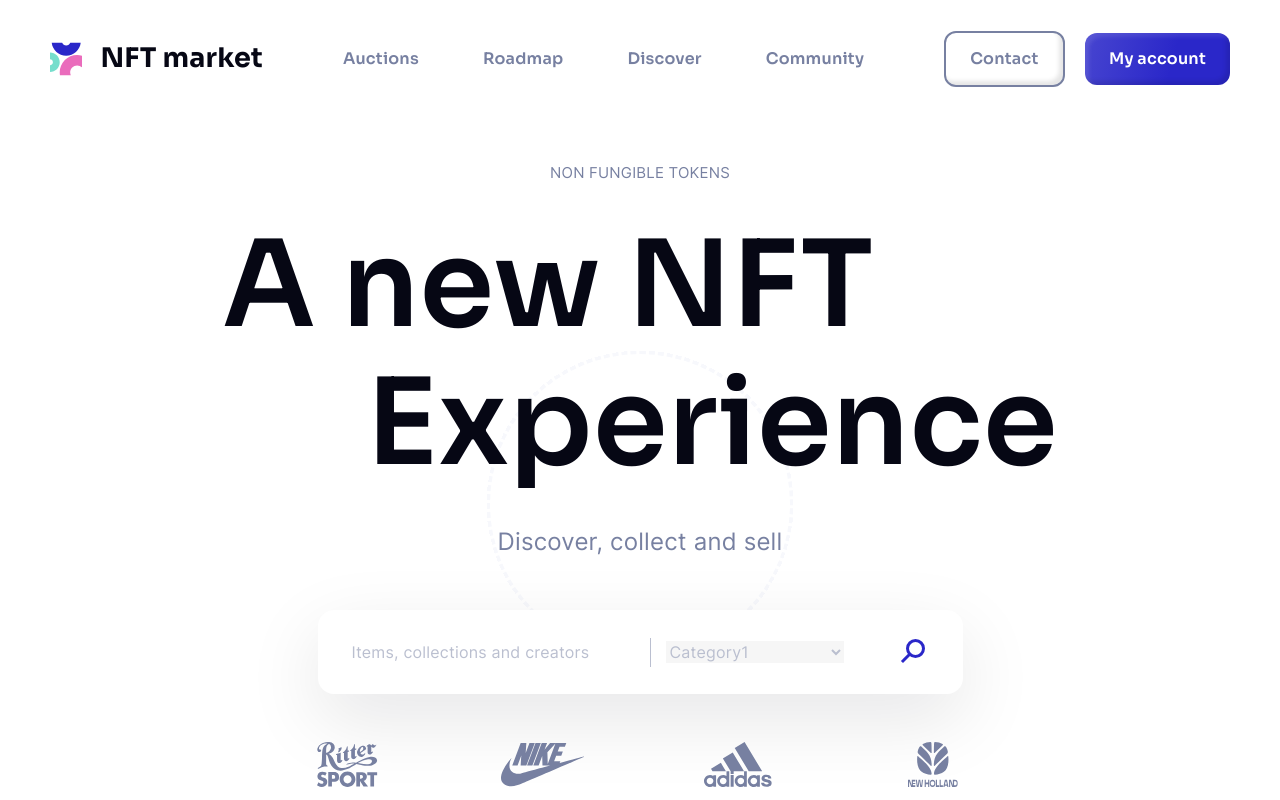
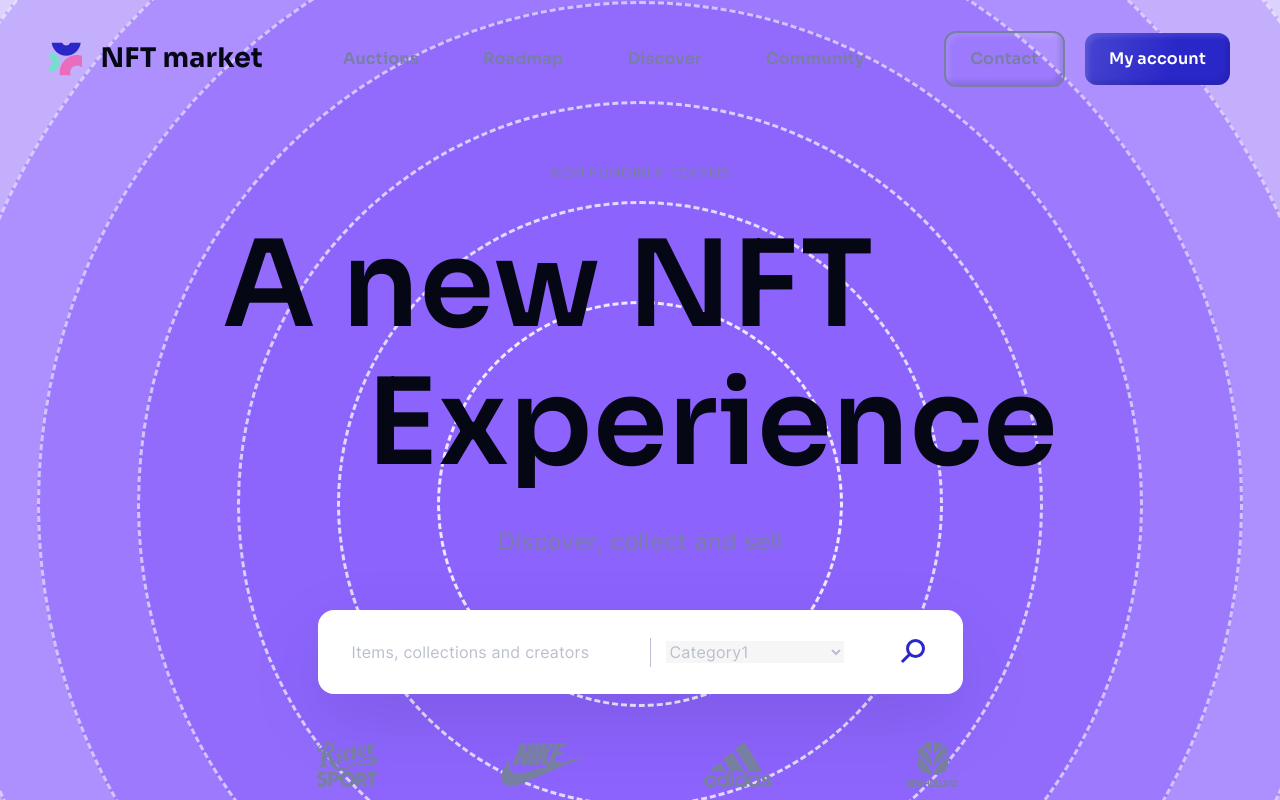
Before and after one commit to Anvar2742/nftMarket, a plain HTML site: page index.html in a window 1280 px wide. Drawn offline with Linux system fonts and the light colour scheme; files whose address does not match are found by name.

Commit message:
Circles z-index fix to show the borders

```diff
--- a/css/style.css
+++ b/css/style.css
@@ -284,7 +284,7 @@ h6 {
 .header,
 .hero,
 .hero__partners {
-    z-index: 2;
+    z-index: 9999;
     position: relative;
 }
 
--- a/js/main.js
+++ b/js/main.js
@@ -1,14 +1,17 @@
 var circles = document.getElementById('circles')
 var startCircle = document.getElementById('startCircle')
 var startWidth = startCircle.offsetWidth
-var size = 150,
+var size = 200,
     increasingSize = size
 var searchBtn = document.getElementById('searchBtn')
 
-searchBtn.addEventListener('click', function () {
+window.addEventListener("load", function () {
     startCircle.style.background = '#8c63fd'
     for (let i = 1; i < circles.children.length; i++) {
         const el = circles.children[i]
+        var elLast = circles.children[circles.children.length - i]
+
+        elLast.style.zIndex = i
 
         // Increase size of circle
         increasingSize += size
```
